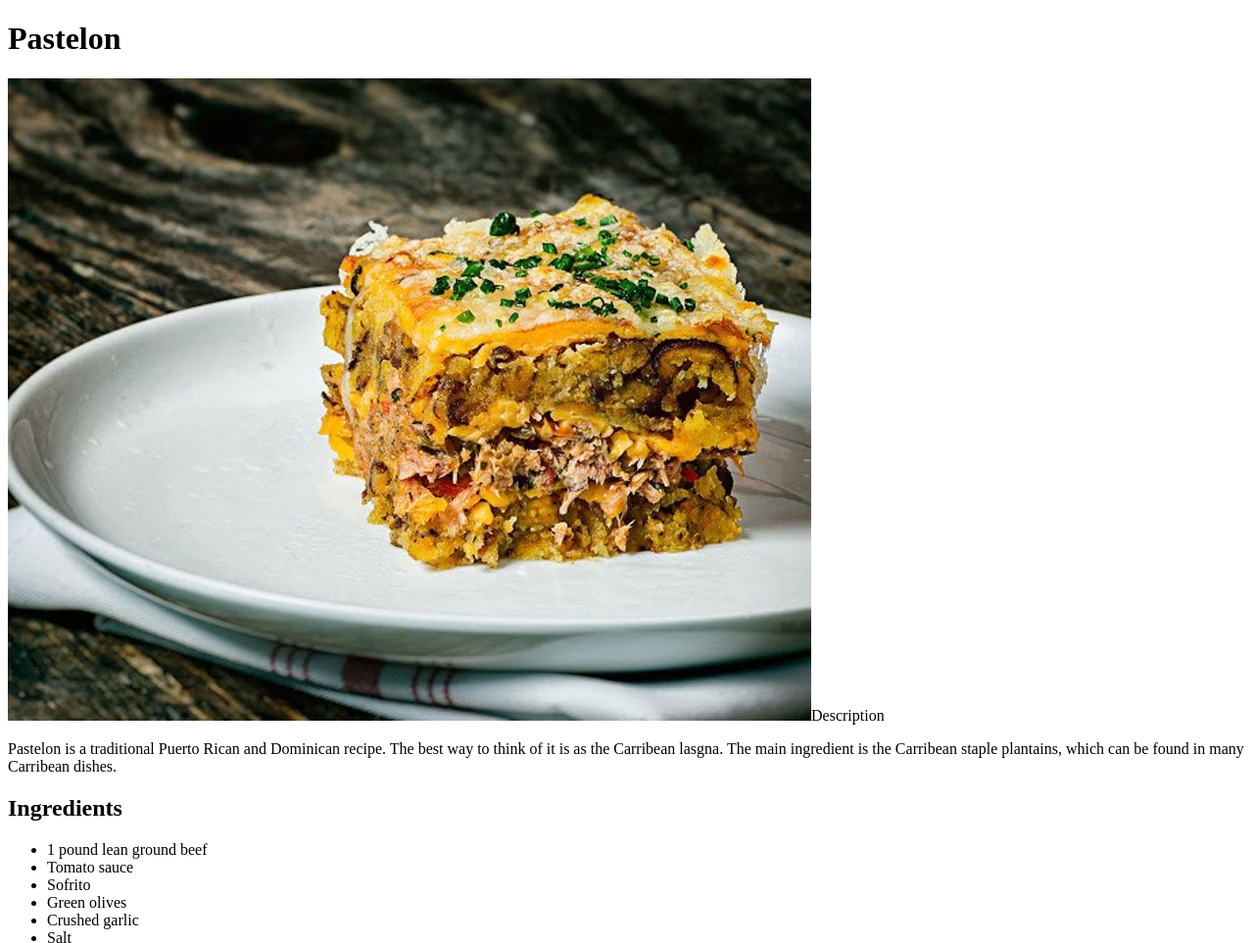
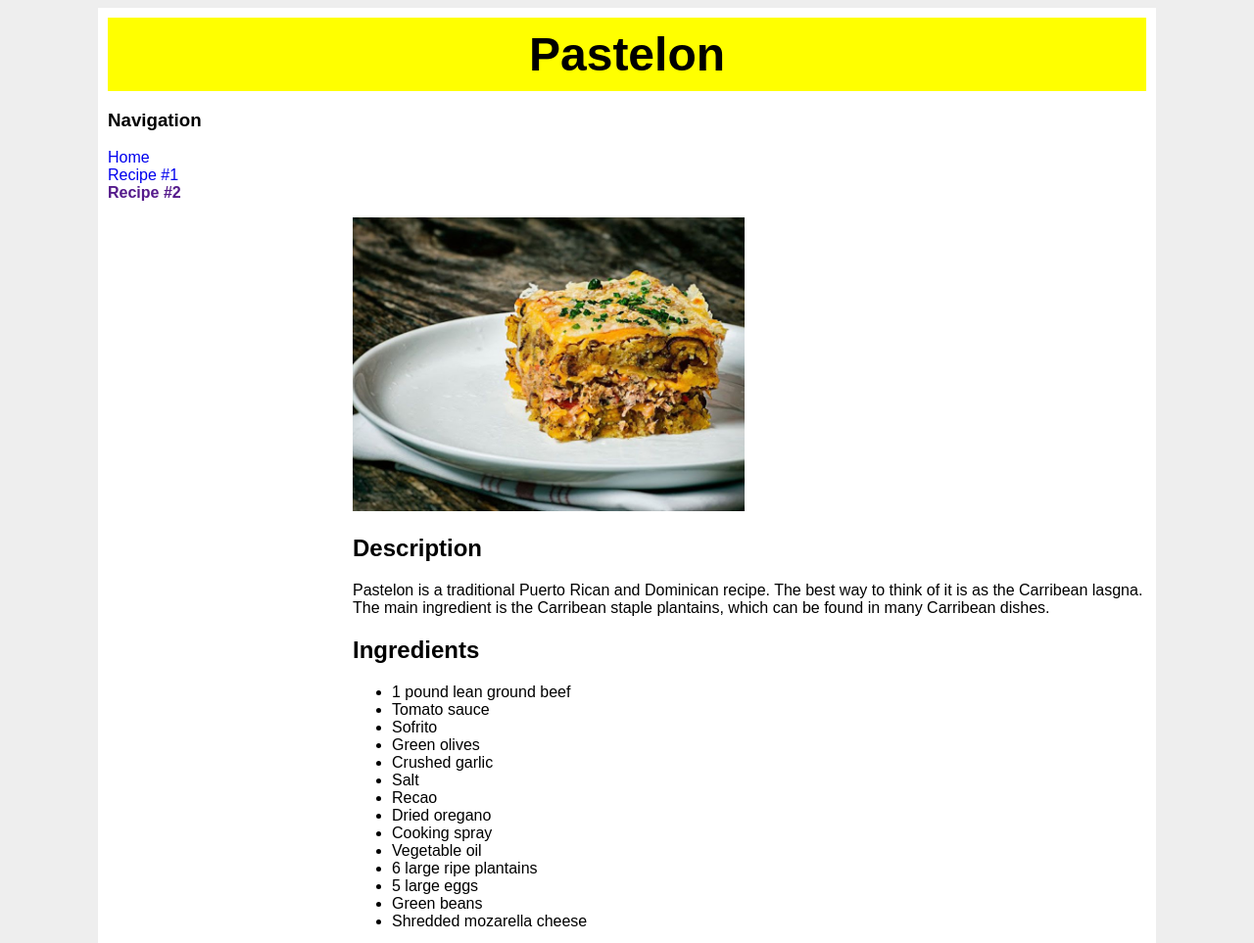
Before and after one commit to sparkycj328/odin-recipes, a plain HTML site: page recipes/Pastelon.html in a window 1280 px wide. Shown: the top 963 px of the page at 98% size. Drawn offline with Linux system fonts and the light colour scheme.

Commit message:
Add CSS styling and centering

```diff
--- a/recipes/Pastelon.html
+++ b/recipes/Pastelon.html
@@ -3,12 +3,23 @@
     <head>
         <meta charset="UTF-8">
         <title>Recipe for Pastelon</title>
+        <link rel="stylesheet" href="./../styles.css"
     </head>
 
     <body>
+        <div class="container">
+            <div class="content">
                 <h1>Pastelon</h1>
-
-        <img src="../images/pastelon.jpg" alt="Picture shows a single serving of pastelon."
+                <div class="navigation">
+                    <ul>
+                        <h3>Navigation</h3>
+                        <li><a href="./../index.html">Home</a></li>
+                        <li><a href="./lasagna.html">Recipe #1</a></li>
+                        <li><a class="selected" href="">Recipe #2</a></li>
+                    </ul>
+                </div>
+                <div class="main">
+                    <img src="../images/pastelon.jpg" alt="Picture shows a single serving of pastelon.">
                     <h2>Description</h2>
                     <p>Pastelon is a traditional Puerto Rican and Dominican recipe. The best way to think of it is as the Carribean lasgna.
                         The main ingredient is the Carribean staple plantains, which can be found in many Carribean dishes.
@@ -44,5 +55,11 @@
                         <li>Line the bottom of the baking pan with half the plantains, overlapping as needed. Layer ground beef mixture, green beans, and remaining plantains; pour eggs on top. Top with mozzarella cheese.</li>
                         <li>Bake in the preheated oven until eggs are set and cheese is melted, 20 to 25 minutes.</li>
                     </ol>
+                </div>
+                <div class="footer">
+                    <h3>Website created by Sparky 2023</h3>
+                </div>
+            </div>
+        </div>
     </body>
 </html>
--- /dev/null
+++ b/styles.css
@@ -0,0 +1,59 @@
+body {
+    background-color: #EEE;
+    font-family: Arial, Helvetica, sans-serif;
+}
+
+a {
+    text-decoration: none;
+}
+
+.container {
+    background-color: #FFF;
+    width: 1080px;
+    margin-left: auto;
+    margin-right: auto;
+}
+
+h1 {
+    margin: 0;
+    text-align: center;
+    font-size: 48px;
+    background-color: #ffff00;
+    padding: 10px;
+}
+
+.content {
+    padding: 10px;
+}
+
+.navigation {
+    width: 270px;
+    float: left;
+}
+
+.navigation ul {
+    list-style-type: none;
+    padding: 0;
+}
+
+.selected {
+    font-weight: bold;
+}
+
+.main {
+    width: 810px;
+    float: right;
+}
+img {
+    height: 300px;
+    width: 400px;
+}
+
+.footer {
+    background-color: #999;
+    color: #FFF;
+    padding: 10px;
+    text-align: right;
+    clear: both;
+
+}
```
Also changed, not shown: index.html (+10 -2 lines), recipes/lasagna.html (+18 -1 lines). Lines whose indentation alone changed are shown as unchanged.
